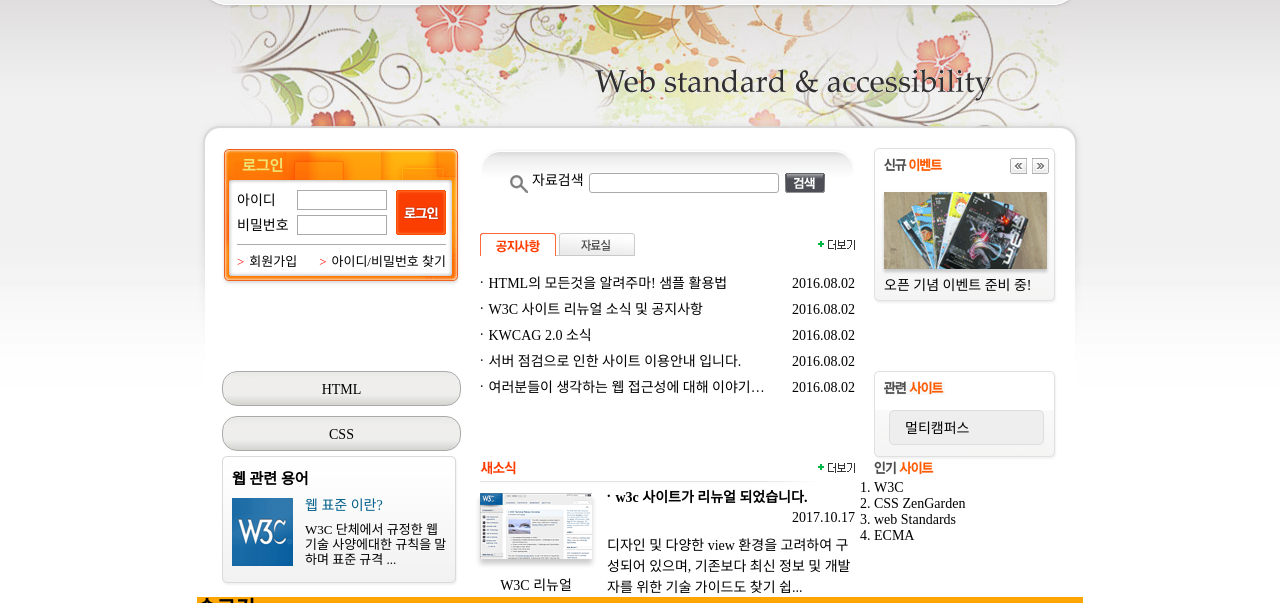
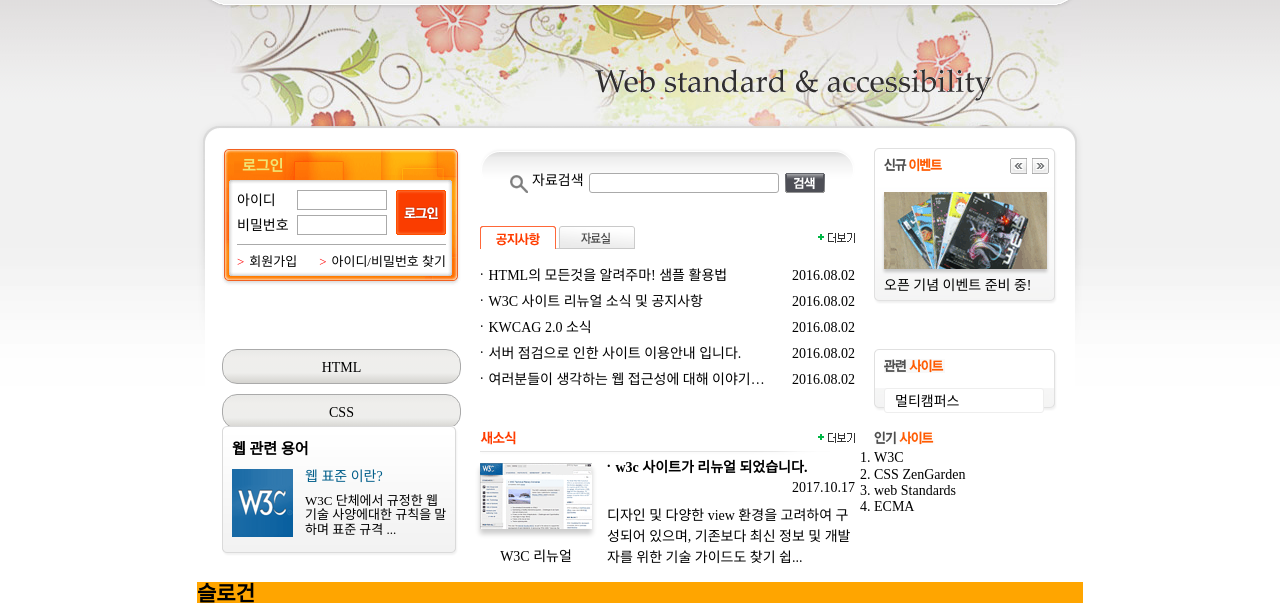
Before and after one commit to mousigner/mousigner.github.io, a plain HTML site: page index.html in a window 1280 px wide. Shown: the part 95-698 px from the top of the page. Drawn offline with nearby package versions, Linux system fonts and the light colour scheme; files whose address does not match are found by name; a web font is replaced by a local one.

Commit message:
수업내용 정리

```diff
--- a/css/style.css
+++ b/css/style.css
@@ -177,7 +177,7 @@ body {
     grid-template-columns: 239px 375px 185px;
     grid-template-rows: 18% 18% 10% 18% 18% 18%;
     grid-column-gap: 19px;
-    grid-row-gap: 10px;
+    grid-row-gap: 5px;
     grid-template-areas: "login       search  event" "login       board   event" "login       board   ebent" "validation  board   related" "term        news    favorit" "term        news    favorit";
 }
 
@@ -529,27 +529,29 @@ body {
 .related {
     width: 185px;
     grid-area: related;
+    background: url('../images/main/eventbox_bg.gif') no-repeat 0 100%;
+    margin-bottom: 10px;
 }
 .related-heading {
-    padding: 5px 0 10px 10px;
+    padding: 5px 10px 10px 10px;
     background: url('../images/main/eventbox_bg.gif') no-repeat;
 }
-.related-list-wrap {
-    background: url('../images/main/eventbox_bg.gif') no-repeat 0 100%;
-    padding: 0 15px 15px;
+.related-list {
+    background: #fff;
+    border: 1px solid #eee;
+    border-radius: 3px;
+    padding: 0 10px;
+    margin: 0 15px 10px 10px;
+    height: 25px;
+    overflow: hidden;
+    transition: all 0.5s;
 }
-.related-list {
-    background: #eee;
-    border: 1px solid #ddd;
-    border-radius: 5px;
-    padding: 0 15px;
-    transition: 0.5s;
-    height: 35px;
-    line-height: 35px;
-    overflow: hidden;
+.related-list li {
+    line-height: 25px;
 }
-.related-list:hover, .related-list:focus {
-    background: #ddd;
+.related-list:hover, .related-list-act {
+    height: auto;
+    padding: 5px 10px;
 }
 
 /**/
--- a/index.html
+++ b/index.html
@@ -273,7 +273,6 @@
                 <h2 class="related-heading">
                     <img src="images/main/h3_relation.gif" alt="관련 사이트">
                 </h2>
-                <div class="related-list-wrap">
                 <ul class="related-list" aria-expanded="false" tabindex="0">
                     <li tabindex="0">멀티캠퍼스</li>
                     <li tabindex="0">KPC</li>
@@ -281,8 +280,6 @@
                     <li tabindex="0">패스트 캠퍼스</li>
                     <li tabindex="0">e-campus</li>
                 </ul>
-                </div>
-
             </div>
             <div class="favorite">
                 <h2 class="favorite-heading">
--- a/js/menu-tab.js
+++ b/js/menu-tab.js
@@ -60,4 +60,27 @@ $(document).ready(function() {
     //     $(this).siblings().find(tabImg).removeClass('img-act');
     //     $(this).find(tabImg).addClass('img-act');
     // });
+
+    // 관련 사이트
+    var list = $('.related-list');
+    var last = $('.related-list li:last-child');
+
+    list.focusin(function() {
+        $(this).addClass('related-list-act');
+    });
+    last.focusout(function() {
+        list.removeClass('related-list-act');
+    });
+    // $('.related-list').mouseover(function() {
+    //     $(this).addClass('related-list-act');
+    // });
+    // $('.related-list').mouseout(function() {
+    //     $(this).removeClass('related-list-act');
+    // });
+    // $('.related-list').focusin(function() {
+    //     $(this).addClass('related-list-act');
+    // });
+    // $('.related-list').focusout(function() {
+    //     $(this).removeClass('related-list-act');
+    // });
 });
```
Also changed, not shown: 1 other file. Lines whose indentation alone changed are shown as unchanged.
